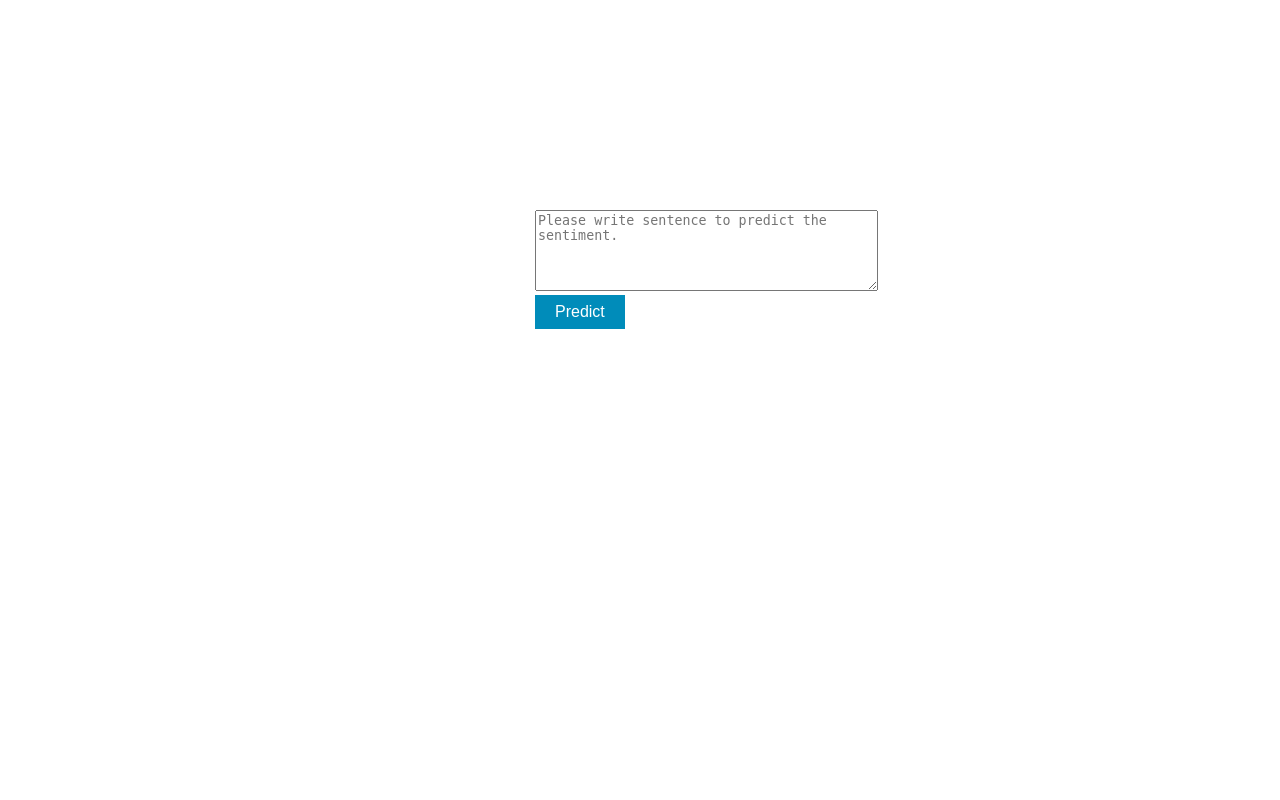
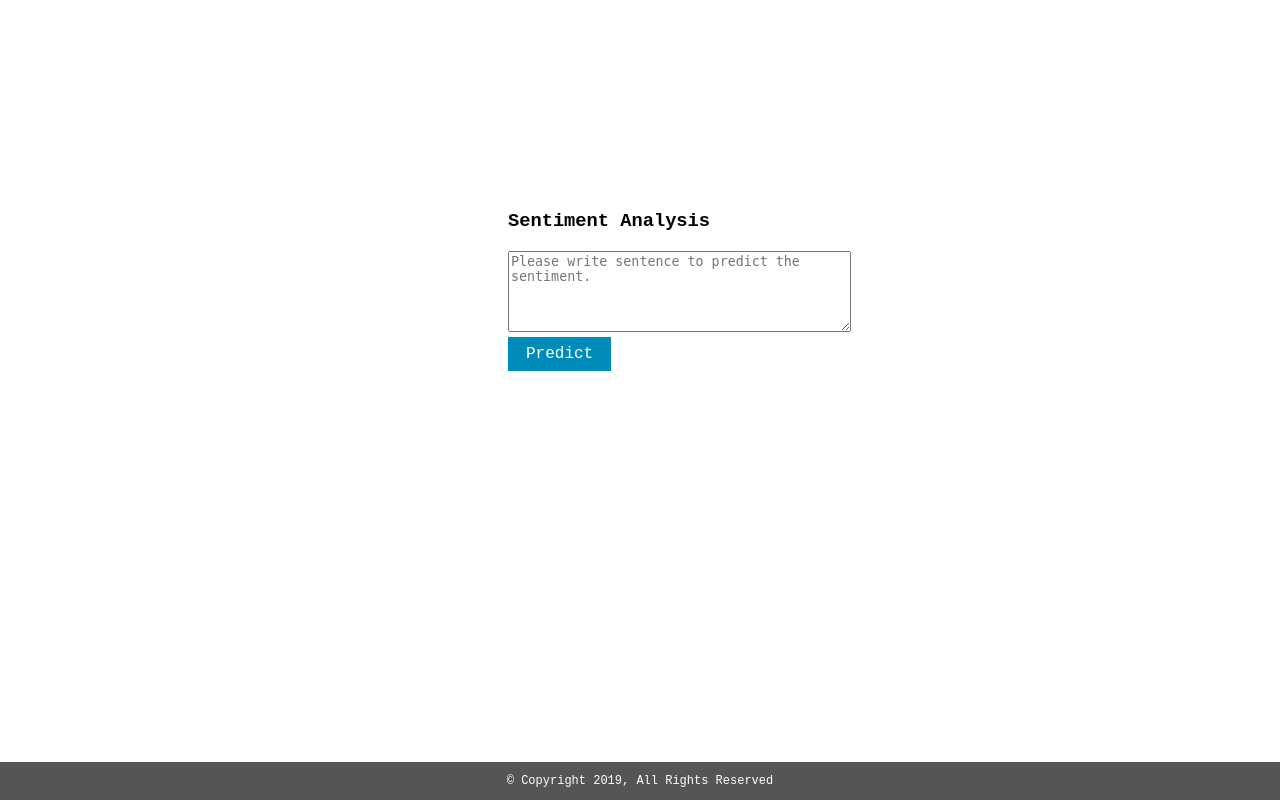
Before and after one commit to siddharthasharma79/sentiment_analysis, a Flask app: page / in a window 1280 px wide. Run offline with Flask 2, Linux system fonts and the light colour scheme.

Commit message:
UI changes

```diff
--- a/app/static/style.css
+++ b/app/static/style.css
@@ -2,18 +2,15 @@
   text-decoration: none;
   font-family: "Source Sans Pro", sans-serif;
 }
+*/
 body {
   font-family: "Courier New";
-} */
-
-p {
-  font-family: "Courier New";
 }
-
 .form {
   margin: 0 auto;
   width: 210px;
-		margin-top:210px
+  margin-top:210px;
+  margin-left: 500px;
 }
 .form label{
   display: inline-block;
@@ -26,19 +23,31 @@ p {
   float: right;
 }
 .button {
-  background-color: #008CBA; /* Green */
+  background-color: #008CBA;
   border: none;
   color: white;
-  padding: 8px 20px;
+  padding: 8px 18px;
   text-align: center;
   text-decoration: none;
   display: inline-block;
   font-size: 16px;
-  -webkit-transition-duration: 0.4s;
   transition-duration: 0.4s;
   cursor: pointer;
+  font-family: inherit;
 }
 .button:hover {
   background-color: #555555;
   color: white;
 }
+.footer {
+  position: fixed;
+  left: 0;
+  bottom: 0;
+  width: 100%;
+  background-color: #555555;
+  color: white;
+  text-align: center;
+}
+p {
+  font-size:12px
+}
--- a/app/templates/index.html
+++ b/app/templates/index.html
@@ -7,11 +7,11 @@
 
 </head>
 <body>
-<div>
 
 <div class="form">
 
         <form action="/predict" method='POST'>
+            <h3>Sentiment Analysis</h3>
                 <textarea name="sentiment" id="sentiment" cols="40" rows="5"
                           placeholder="Please write sentence to predict the sentiment."></textarea>
                 <button title="click here to predict" class="button"
@@ -20,4 +20,5 @@
         <p>{{message}}</p>
 </div>
 </body>
+<footer class="footer"><p>&copy; Copyright 2019, All Rights Reserved</p></footer>
 </html>
```
Lines whose indentation alone changed are shown as unchanged.
